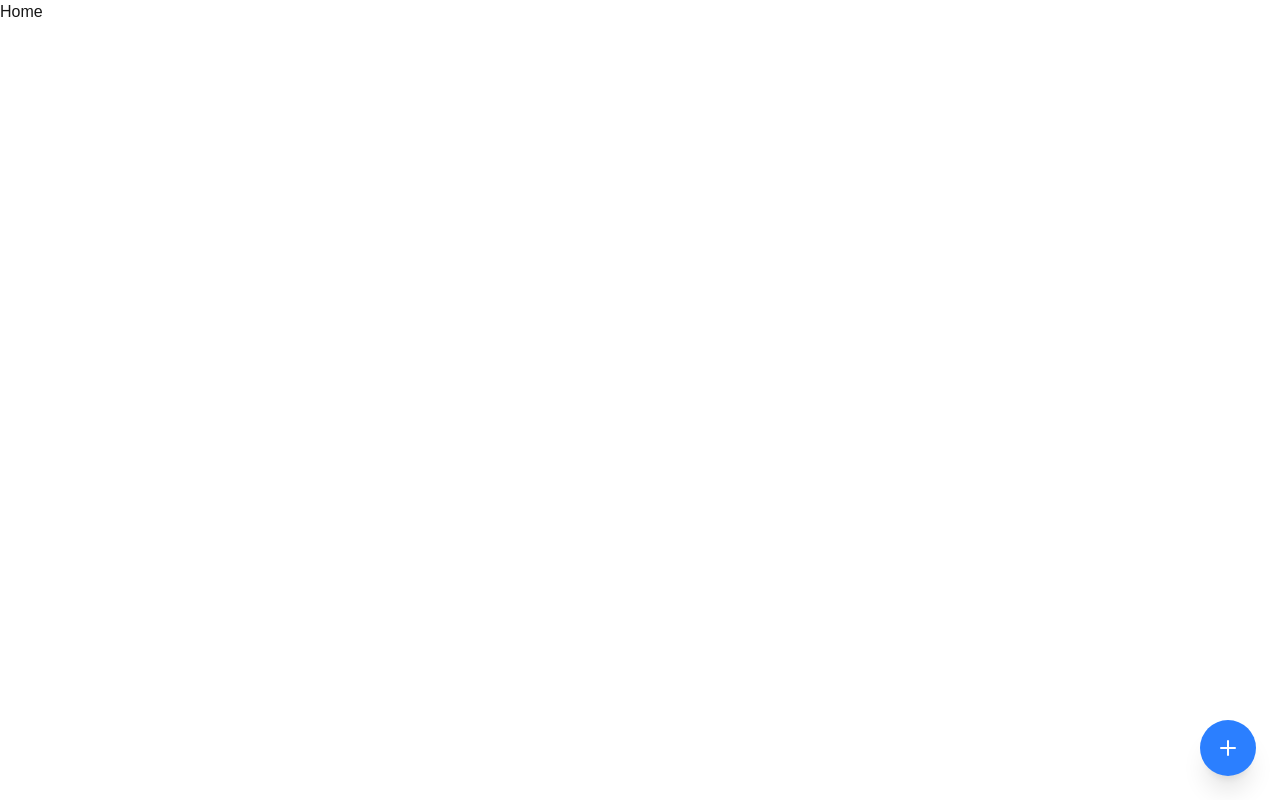
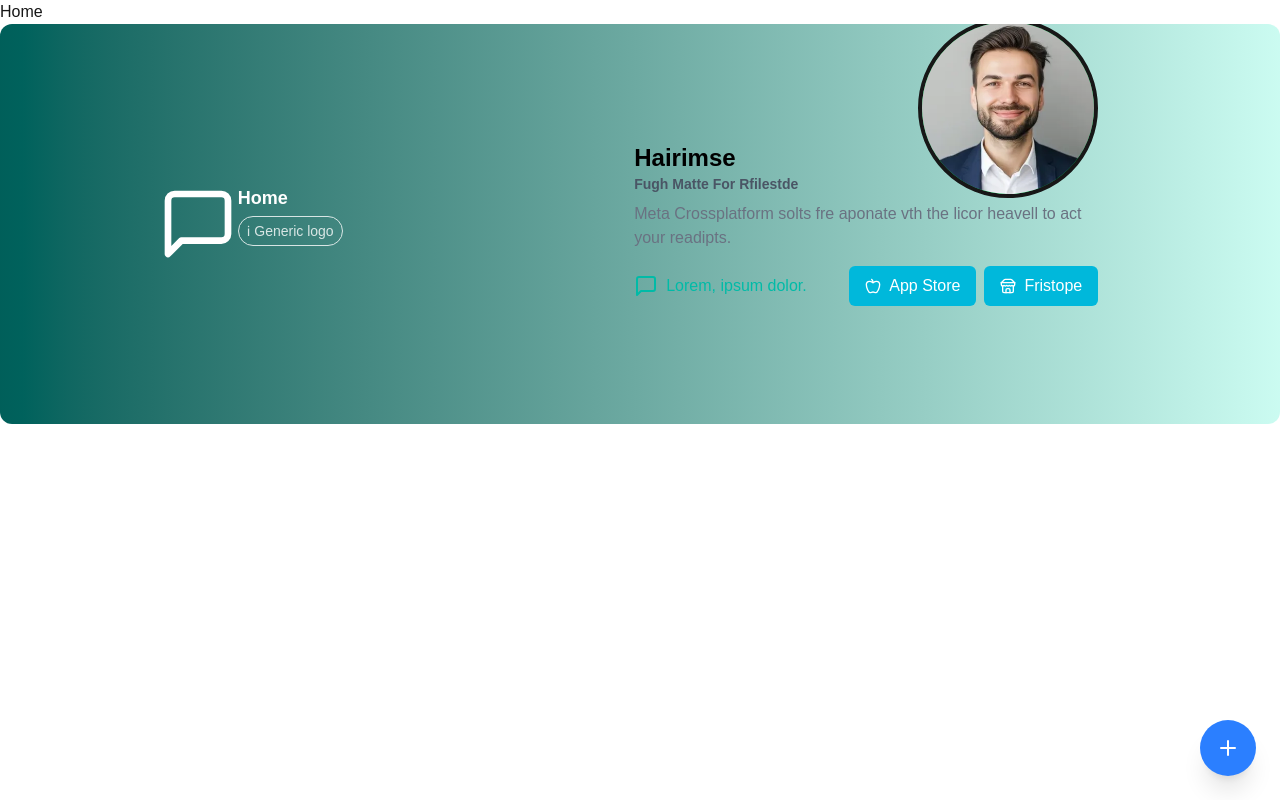
Before and after one commit to Sisyphus-Training/Sisyphus, a Next.js app in the folder sisyphus/: page / in a window 1280 px wide. Built offline with nearby package versions, Linux system fonts and the light colour scheme.

Commit message:
feat: implement Hero Section, issue #9

```diff
--- a/sisyphus/src/app/page.tsx
+++ b/sisyphus/src/app/page.tsx
@@ -1,10 +1,12 @@
-import FabMenu from "@/components/ui/fixedFloatingActionButton";
 import Image from "next/image";
+import FabMenu from "@/components/fixedFloatingActionButton";
+import HeroSection from "@/components/Hero";
 
 export default function Home() {
   return (
     <div>
       <h1>Home</h1>
+      <HeroSection />
       <FabMenu />
     </div>
   );
--- /dev/null
+++ b/sisyphus/src/components/Hero.tsx
@@ -0,0 +1,61 @@
+"use client";
+
+import Image from "next/image";
+import { Button } from "@/components/ui/button";
+import { Apple, Store } from "lucide-react";
+import { MessageSquare } from "lucide-react";
+import passport from "../../public/passport.webp";
+
+const HeroSection = () => {
+  return (
+    <section className="relative w-full h-[400px] flex  items-center justify-around bg-gradient-to-r from-teal-800 to-teal-100 rounded-xl p-6 overflow-hidden">
+      {/* Left Section */}
+      <div className="flex text-white max-w-lg">
+        <div className=" rounded-full flex items-center justify-center">
+          <MessageSquare size={80} className="" />
+
+          {/* <Image src="/icon.svg" alt="Logo" width={24} height={24} /> */}
+        </div>
+        <div className="flex items-start flex-col">
+          <h2 className="text-lg font-semibold">Home</h2>
+          <span className="text-sm mt-1 opacity-80 p-1 px-2 border rounded-full">
+            ℹ Generic logo
+          </span>
+        </div>
+      </div>
+
+      {/* Right Section */}
+      <div className="flex-1 rounded-xl p-6 relative max-w-lg">
+        <h1 className="text-2xl font-bold text-black">Hairimse</h1>
+        <h3 className="text-sm font-semibold text-gray-600">
+          Fugh Matte For Rfilestde
+        </h3>
+        <p className="text-gray-500 mt-2">
+          Meta Crossplatform solts fre aponate vth the licor heavell to act your
+          readipts.
+        </p>
+
+        <div className="flex space-x-4 mt-4 justify-between">
+          <div className="flex items-center space-x-2 text-teal-500">
+            <MessageSquare />
+            <span>Lorem, ipsum dolor.</span>
+          </div>
+          <div className="flex space-x-2">
+            <Button className="flex items-center space-x-2 bg-black text-white px-4 py-2 rounded-lg">
+              <Apple size={16} /> <span>App Store</span>
+            </Button>
+            <Button className="flex items-center space-x-2 bg-black text-white px-4 py-2 rounded-lg">
+              <Store size={16} /> <span>Fristope</span>
+            </Button>
+          </div>
+        </div>
+
+        <div className="absolute -top-25 right-6 w-45 h-45 bg-green-500 rounded-full overflow-hidden border-4">
+          <Image src={passport} alt="User" layout="fill" objectFit="cover" />
+        </div>
+      </div>
+    </section>
+  );
+};
+
+export default HeroSection;
```
Also changed, not shown: sisyphus/public/passport.webp (added), sisyphus/src/components/fixedFloatingActionButton.tsx (renamed from sisyphus/src/components/ui/fixedFloatingActionButton.tsx).
